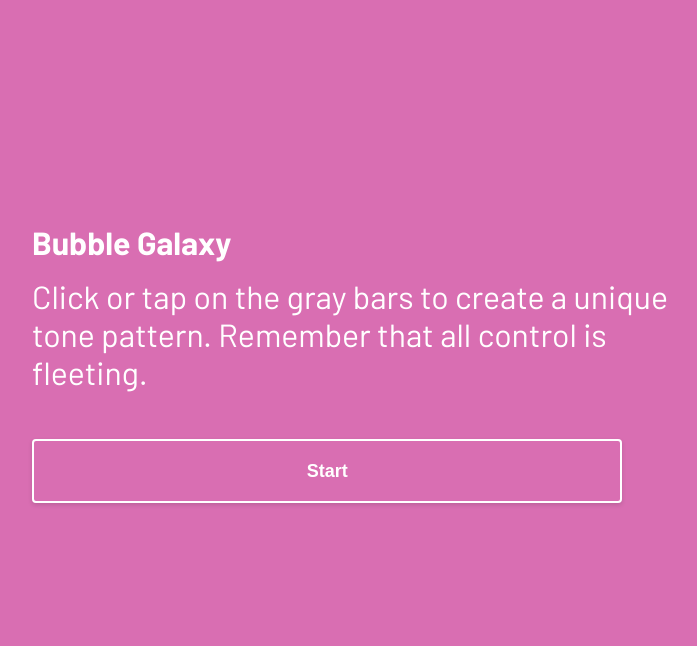
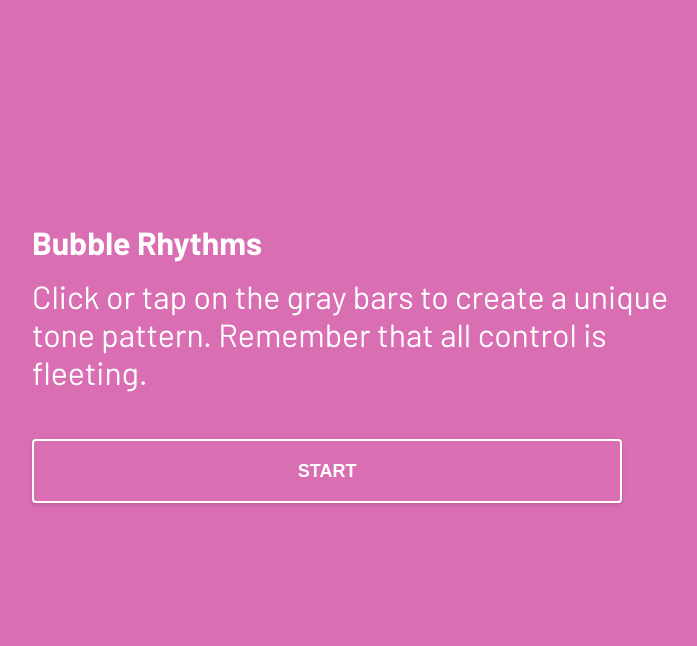
Before and after one commit to chrisschnaars/bubble-rhythms, a plain HTML site: page app/index.html in a window 1280 px wide. Shown: the part 29-675 px from the top of the page, without its empty margins (280-977 px from the left). Drawn offline with nearby package versions, Linux system fonts and the light colour scheme; files that its build step writes are made by us from their sources; files whose address does not match are found by name.

Commit message:
Minor style updates to controls

```diff
--- a/app/index.html
+++ b/app/index.html
@@ -27,10 +27,10 @@
     <div class="onboarding">
 
       <div class="onboarding__content-container">
-        <h1 class="onboarding__content col--white">Bubble Galaxy</h1>
+        <h1 class="onboarding__content col--white">Bubble Rhythms</h1>
         <h3 class="onboarding__content col--white">Click or tap on the gray bars to create a unique tone pattern. Remember that all control is fleeting.</h3>
         <button class="onboarindg__cta btn btn--cta js-onboarding-cta" type="button" name="Begin">
-          <span class="onboarindg__cta-btn-label col--white">Start</span>
+          <span class="btn-label btn-label--cta">Start</span>
         </button>
 
       </div>
--- a/app/scss/partials/_controls.scss
+++ b/app/scss/partials/_controls.scss
@@ -45,19 +45,16 @@ body:not(.user-is-tabbing) textarea:focus {
 .btn--cta {
   background-color: transparent;
   border-color: $white;
-  font-size: $font-size-18;
-  font-weight: $font-weight-heavy;
   height: $primary-btn-size;
-  line-height: 1;
   margin: 2rem 0 1rem;
   @include transition(all $animate-time-fast ease-in-out);
   width: 90%;
 
   &:hover {
     background-color: transparent;
+    letter-spacing: 4px;
     opacity: 0.95;
     @include transform(scale(1.025));
-
   }
 
   @include bp($bp-1) {
--- a/app/scss/partials/_typography.scss
+++ b/app/scss/partials/_typography.scss
@@ -55,5 +55,13 @@ p {
   line-height: $btn-line-height;
 }
 
+.btn-label--cta {
+  color: $white;
+  font-size: $font-size-18;
+  letter-spacing: inherit;
+  line-height: 1;
+  text-transform: uppercase;
+}
+
 // GLOBAL FONT COLOR MODIFIER
 .col--white { color: $white; }
```
Also changed, not shown: dist/index.html (+2 -2 lines), dist/css/main.min.css.
